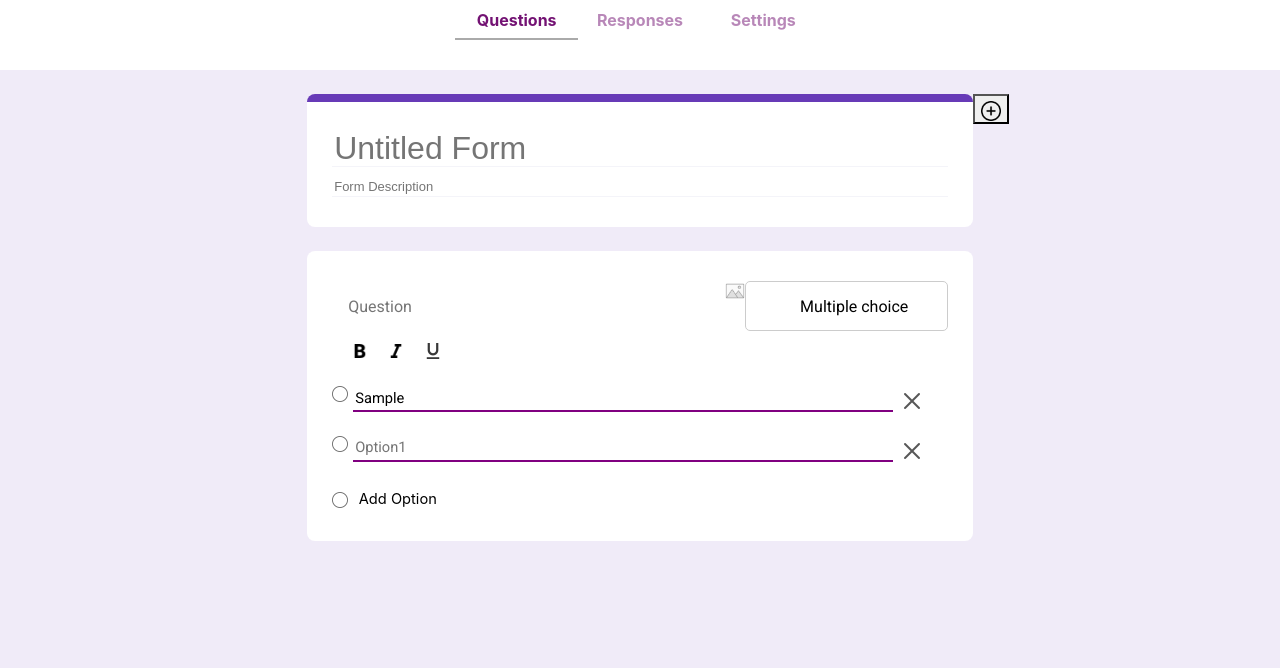
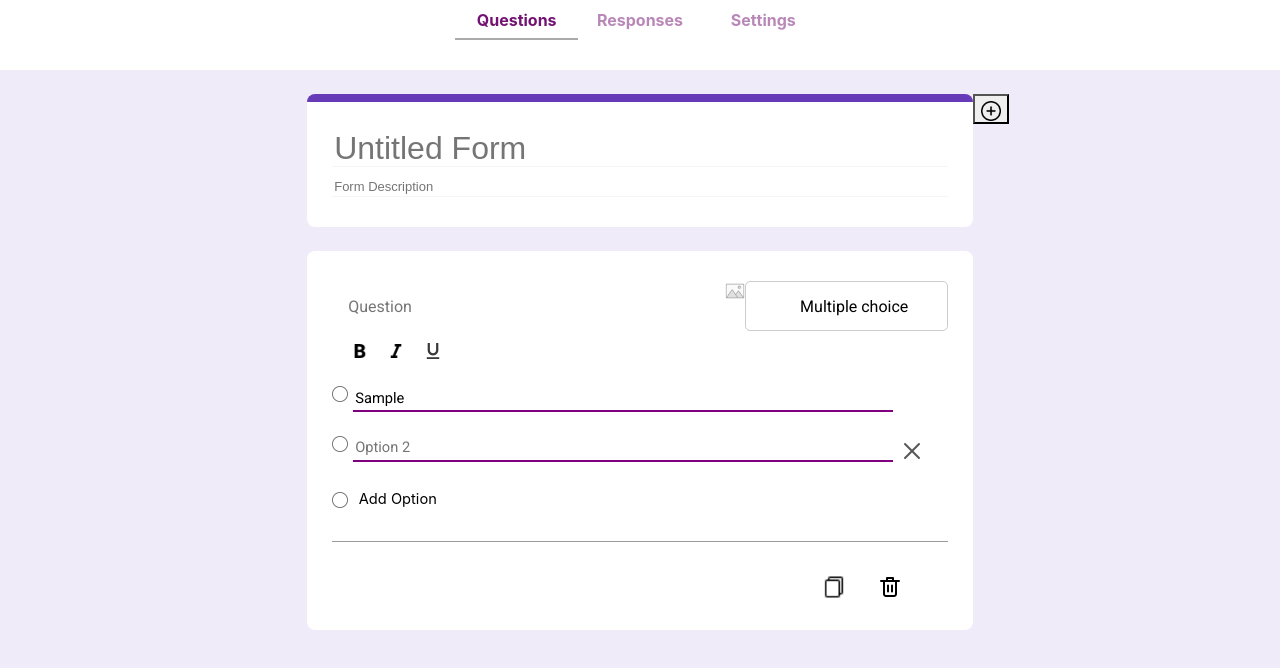
Before and after one commit to jostheta/gfroms, a plain HTML site: page index.html in a window 1280 px wide. Both pictures are taken after typing "Sample" into the empty fields and a click on the button "Add Option". Shown: the part 72-740 px from the top of the page. Drawn offline with nearby package versions, Linux system fonts and the light colour scheme.

Commit message:
added delete questions and arranged the option counter

```diff
--- a/index.html
+++ b/index.html
@@ -88,7 +88,6 @@
                      <div class = "question-box_option-block" id = "option-template">
                         <img src = "./images/circle.png" alt = "option circle" width="16px" height="16px">
                         <input type = "text" placeholder="Option1" class = "question-box_option-block_option-text" >
-                        <button class = "question-box_option-block_option-close" id = "close-option"><img src = "./images/close.png"></button>
                      </div>
                      <br>
                      <!--New options should be appended here-->
@@ -98,6 +97,11 @@
                         <img src = "./images/circle.png" alt = "option circle" width="16px" height="16px">
                         <button id = "add-option">Add Option</button>
                      </div>
+                    </div>
+
+                    <div class = "question-box_footer">
+                        <button class="duplicate-question"><img src="./images/duplicate.png" width="24px" height="24px"></button>
+                        <button class="delete-question"><img src="./images/trash.png" alt="delete question"></button>
                     </div>
 
                 </div>
--- a/script.js
+++ b/script.js
@@ -10,15 +10,28 @@ $(document).ready(function() {
         $('#question-template').parent().append(newQuestion).append('<br>');
     });
 
+    //initializing an option count to keeo track of option number
+    let optionCount = 1;
+
     $('#add-option').click(function() {
+        //increment the option count
+        optionCount++;
+
         //Clone the template
         var newOption = $('#option-template').clone();
 
         //removing id
         newOption.removeAttr('id');
 
+        //add close button to the new option
+        newOption.append('<button class = "question-box_option-block_option-close" id = "close-option"><img src = "./images/close.png"></button>');
+
         //remove input field
         newOption.find('input').val('');
+
+        //set the incremented placeholder
+        newOption.find('input').attr('placeholder', 'Option ' + optionCount);
+
 
         //Append the cloned option to new options space
         $('#new-options').append(newOption).append('<br>');
@@ -31,4 +44,11 @@ $(document).ready(function() {
     });
 
 
+    //delete question
+    $(document).on('click', '.delete-question', function() {
+        $(this).closest('.question-box').next('br').remove(); // Remove the <br> after the question box
+        $(this).closest('.question-box').remove(); // Remove the question box
+    });
+
+
 });
--- a/styles.css
+++ b/styles.css
@@ -300,3 +300,18 @@
     font-size: 11pt;
     outline: none;
   }
+
+  .question-box_footer{
+    margin-top: 30px;
+    display: flex;
+    justify-content: flex-end;
+    gap: 20px;
+    padding-right: 40px;
+    border-top: 1px solid  rgb(156, 155, 155);
+    padding-top: 30px;
+  }
+
+  .question-box_footer button{
+    background-color: white;
+    border:none;
+  }
```
Also changed, not shown: images/duplicate.png (added), images/trash.png (added).
